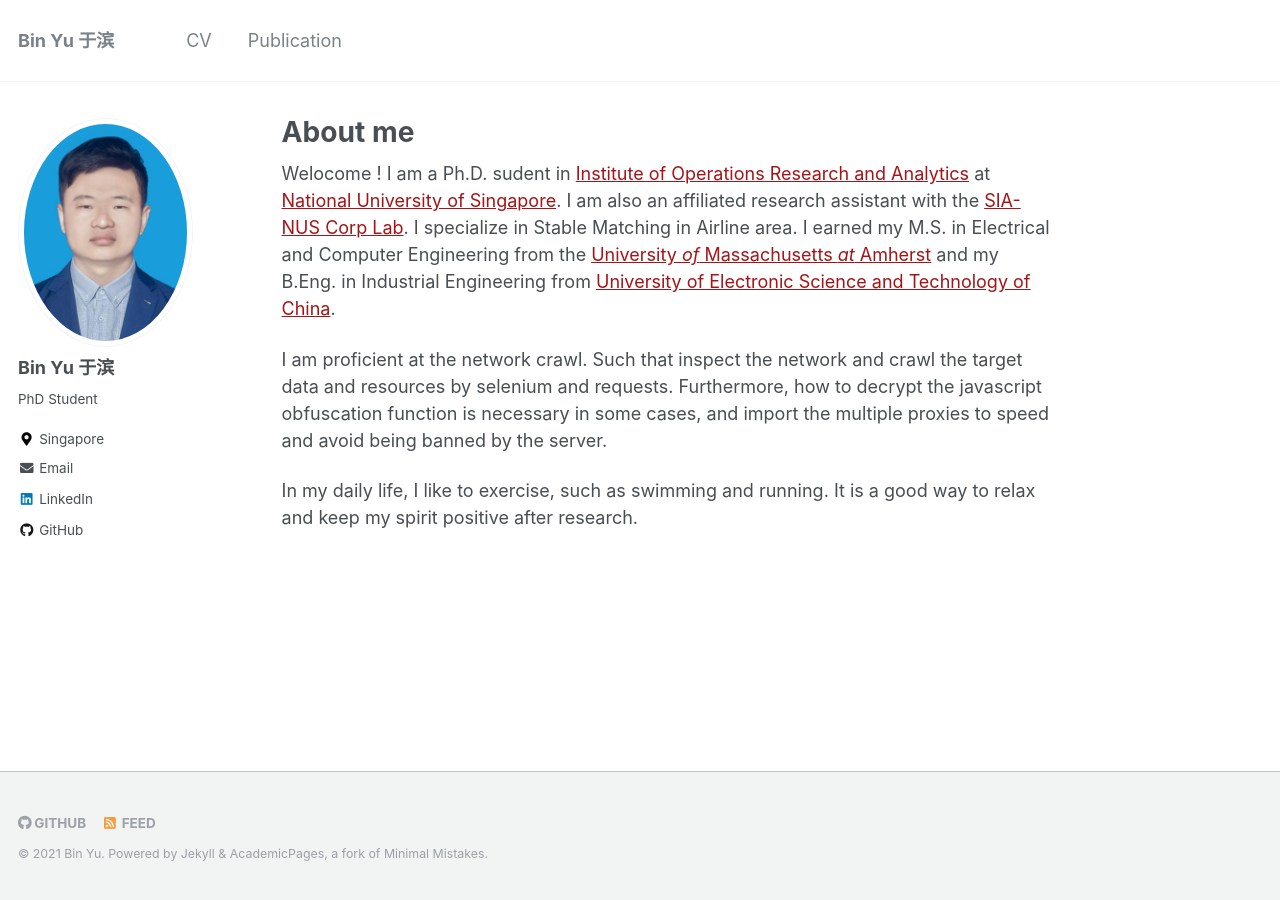
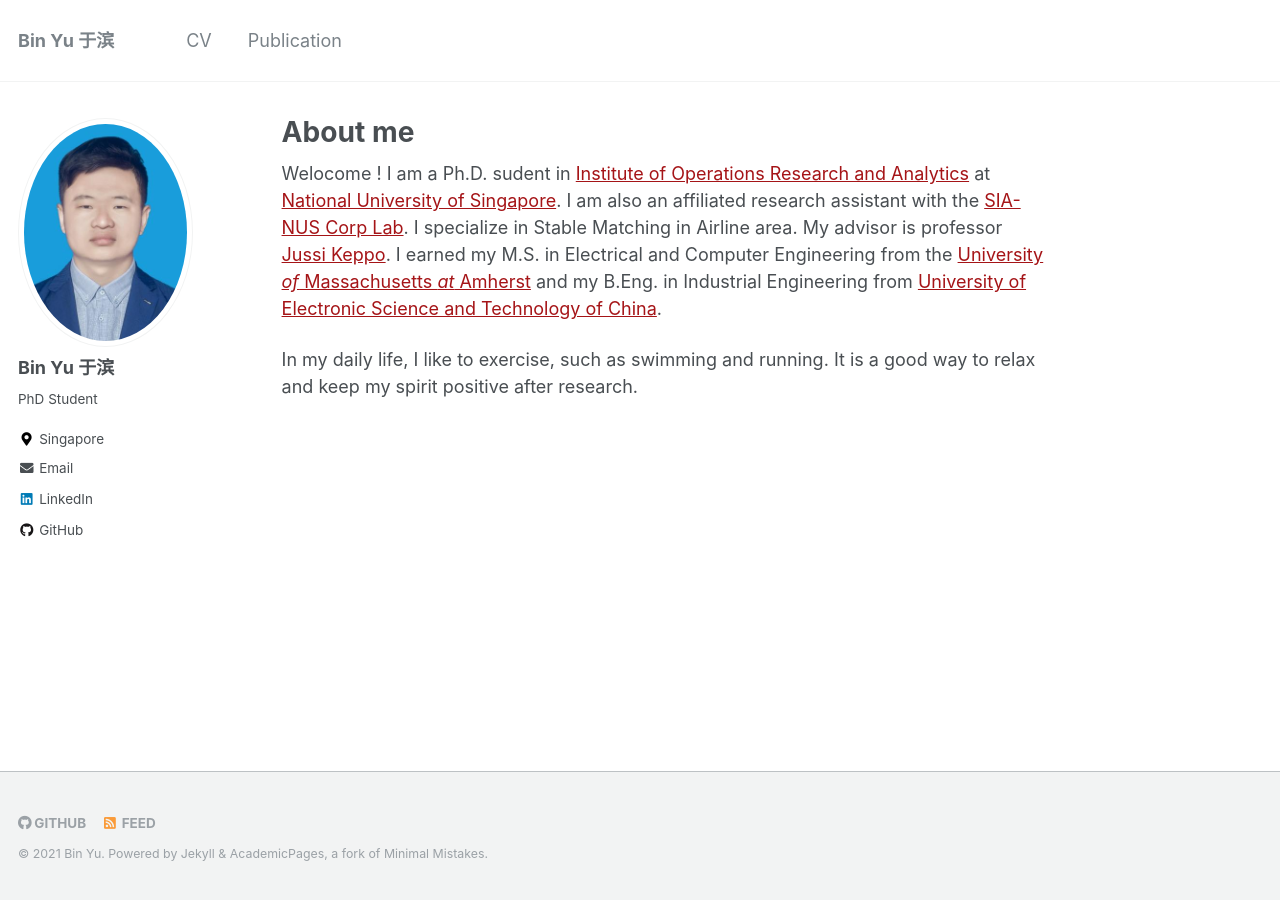
Before and after one commit to kyuBin422/kyubin422.github.io, a Jekyll site: the page built from _pages/about.md, in a window 1280 px wide. Built offline with Jekyll 4.4.1, drawn with Linux system fonts in a browser that asks for light colours.

Commit message:
Update about.md

```diff
--- a/_pages/about.md
+++ b/_pages/about.md
@@ -9,11 +9,8 @@ redirect_from:
 ---
 Welocome ! I am a Ph.D. sudent in [Institute of Operations Research and Analytics](https://iora.nus.edu.sg/) at [National University of Singapore](https://www.nus.edu.sg/). I am  also an
 affiliated research assistant with the [SIA-NUS Corp Lab](http://172.27.72.197/). I specialize
-in Stable Matching in Airline area. I earned my M.S. in
-Electrical and Computer Engineering from the
-[University *of* Massachusetts *at* Amherst](https://www.umass.edu/) and my
+in Stable Matching in Airline area. My advisor is professor [Jussi Keppo](https://www.jussikeppo.com/). I earned my M.S. in
+Electrical and Computer Engineering from the [University *of* Massachusetts *at* Amherst](https://www.umass.edu/) and my
 B.Eng. in Industrial Engineering from [University of Electronic Science and Technology of China](https://en.uestc.edu.cn/).
 
-I am proficient at the network crawl. Such that inspect the network and crawl the target data and resources by selenium and requests. Furthermore, how to decrypt the javascript obfuscation function is necessary in some cases, and import the multiple proxies to speed and avoid being banned by the server.
-
 In my daily life, I like to exercise, such as swimming and running. It is a good way to relax and keep my spirit  positive after research.
```
